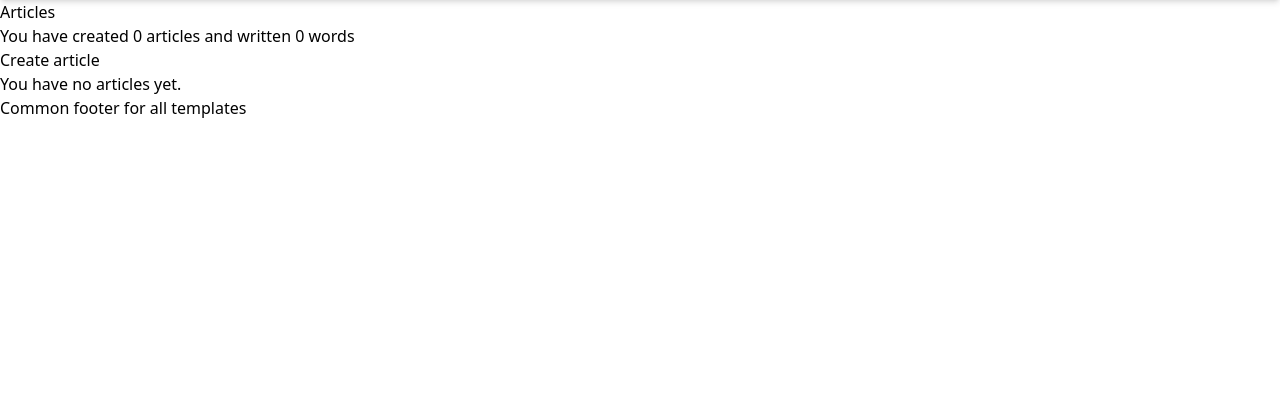
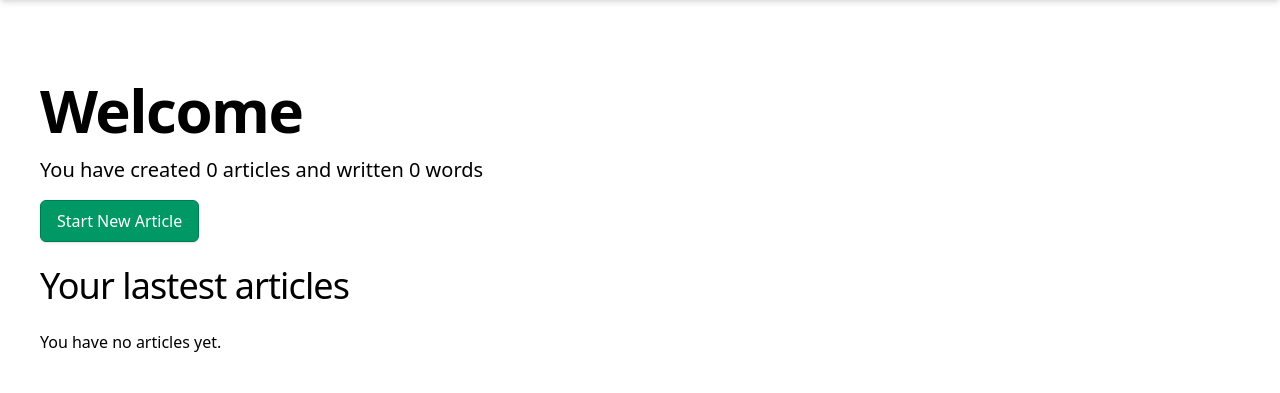
Before and after one commit to teguhsam/django-fullstack-webapp, a Django app: page /articles/ in a window 1280 px wide. Shown: the part 75-468 px from the top of the page. Run offline with Django 5.2, Linux system fonts and the light colour scheme; a user stored in the database is signed in; data that the repository does not hold is empty; some libraries are stand-ins or nearby versions.

Commit message:
styling the user's dashboard

```diff
--- a/static/output.css
+++ b/static/output.css
@@ -546,6 +546,18 @@
   .mx-auto {
     margin-inline: auto;
   }
+  .mt-10 {
+    margin-top: calc(var(--spacing) * 10);
+  }
+  .mb-4 {
+    margin-bottom: calc(var(--spacing) * 4);
+  }
+  .mb-6 {
+    margin-bottom: calc(var(--spacing) * 6);
+  }
+  .ml-2 {
+    margin-left: calc(var(--spacing) * 2);
+  }
   .block {
     display: block;
   }
@@ -554,6 +566,12 @@
   }
   .inline {
     display: inline;
+  }
+  .inline-block {
+    display: inline-block;
+  }
+  .w-full {
+    width: 100%;
   }
   .max-w-7xl {
     max-width: var(--container-7xl);
@@ -567,6 +585,9 @@
   .gap-6 {
     gap: calc(var(--spacing) * 6);
   }
+  .rounded-sm {
+    border-radius: var(--radius-sm);
+  }
   .border-b {
     border-bottom-style: var(--tw-border-style);
     border-bottom-width: 1px;
@@ -574,23 +595,52 @@
   .border-gray-300 {
     border-color: var(--color-gray-300);
   }
+  .bg-gray-200 {
+    background-color: var(--color-gray-200);
+  }
+  .p-2 {
+    padding: calc(var(--spacing) * 2);
+  }
+  .px-4 {
+    padding-inline: calc(var(--spacing) * 4);
+  }
   .px-10 {
     padding-inline: calc(var(--spacing) * 10);
   }
+  .py-0\.5 {
+    padding-block: calc(var(--spacing) * 0.5);
+  }
+  .py-1 {
+    padding-block: calc(var(--spacing) * 1);
+  }
   .py-4 {
     padding-block: calc(var(--spacing) * 4);
+  }
+  .text-center {
+    text-align: center;
+  }
+  .text-2xl {
+    font-size: var(--text-2xl);
+    line-height: var(--tw-leading, var(--text-2xl--line-height));
   }
   .text-sm {
     font-size: var(--text-sm);
     line-height: var(--tw-leading, var(--text-sm--line-height));
   }
-  .font-bold {
-    --tw-font-weight: var(--font-weight-bold);
-    font-weight: var(--font-weight-bold);
+  .text-xl {
+    font-size: var(--text-xl);
+    line-height: var(--tw-leading, var(--text-xl--line-height));
+  }
+  .text-xs {
+    font-size: var(--text-xs);
+    line-height: var(--tw-leading, var(--text-xs--line-height));
   }
   .font-semibold {
     --tw-font-weight: var(--font-weight-semibold);
     font-weight: var(--font-weight-semibold);
+  }
+  .uppercase {
+    text-transform: uppercase;
   }
   .shadow-md {
     --tw-shadow: 0 4px 6px -1px var(--tw-shadow-color, rgb(0 0 0 / 0.1)), 0 2px 4px -2px var(--tw-shadow-color, rgb(0 0 0 / 0.1));
@@ -614,13 +664,37 @@
       }
     }
   }
-  .hover\:shadow-gray-700 {
-    &:hover {
-      @media (hover: hover) {
-        --tw-shadow-color: var(--color-gray-700);
-      }
+  .sm\:w-auto {
+    @media (width >= 40rem) {
+      width: auto;
     }
   }
+  .md\:p-4 {
+    @media (width >= 48rem) {
+      padding: calc(var(--spacing) * 4);
+    }
+  }
+  .lg\:p-10 {
+    @media (width >= 64rem) {
+      padding: calc(var(--spacing) * 10);
+    }
+  }
+}
+.title {
+  font-size: var(--text-6xl);
+  line-height: var(--tw-leading, var(--text-6xl--line-height));
+  --tw-font-weight: var(--font-weight-semibold);
+  font-weight: var(--font-weight-semibold);
+  --tw-tracking: var(--tracking-tight);
+  letter-spacing: var(--tracking-tight);
+}
+.subtitle {
+  font-size: var(--text-4xl);
+  line-height: var(--tw-leading, var(--text-4xl--line-height));
+  --tw-font-weight: var(--font-weight-medium);
+  font-weight: var(--font-weight-medium);
+  --tw-tracking: var(--tracking-tight);
+  letter-spacing: var(--tracking-tight);
 }
 .button {
   border-radius: var(--radius-md);
@@ -840,3 +914,7 @@
   syntax: "*";
   inherits: false;
 }
+@property --tw-tracking {
+  syntax: "*";
+  inherits: false;
+}
--- a/templates/app/base.html
+++ b/templates/app/base.html
@@ -56,7 +56,7 @@
       </div>
     </nav>
     {% block content %} {% endblock content %}
-    <footer>Common footer for all templates</footer>
+    <footer></footer>
     {% block page_js %} {% endblock page_js %}
   </body>
 </html>
--- a/templates/app/home.html
+++ b/templates/app/home.html
@@ -1,20 +1,38 @@
-{% extends "app/base.html" %} {% block content %} {% load humanize %}
-<h1>Articles</h1>
-<p>
+{% extends "app/base.html" %} {% load humanize %} {% block content %}
+<main class="max-w-7xl mx-auto mt-10 p-2 md:p-4 lg:p-10">
+  <h1 class="title mb-4">Welcome</h1>
+  <p class="text-xl mb-4">
     You have created {{user.article_count | intcomma}}
     article{{user.article_count|pluralize}} and written
     {{user.written_words|intcomma}} word{{user.written_words|pluralize}}
   </p>
-<a href="{% url 'create_article' %}">Create article</a>
+  <a
+    class="button primary inline-block mb-6 w-full sm:w-auto text-center"
+    href="{% url 'create_article' %}"
+  >
+    Start New Article</a
+  >
+  <h2 class="subtitle mb-6">Your lastest articles</h2>
   {% if articles%}
   <ul>
     {% for article in articles %}
     <li>
-    <a href="{% url 'update_article' article.id %}">{{ article.title }} </a>
-    with {{article.word_count}} word{{ article.word_count | pluralize}}
+      <a
+        class="text-2xl flex items-center"
+        href="{% url 'update_article' article.id %}"
+        >{{ article.title }}
+        <span class="ml-2 px-4 py-0.5 text-xs rounded-sm uppercase bg-gray-200"
+          >{{article.status}}</span
+        >
+      </a>
+      <p class="text-sm">
+        {{article.word_count}} word{{ article.word_count | pluralize}}
+      </p>
     </li>
     {% endfor %}
   </ul>
   {%else%}
   <p>You have no articles yet.</p>
-{%endif%} {% endblock content %}
+  {%endif%}
+</main>
+{% endblock content %}
```
Also changed, not shown: static/input.css (+8 -0 lines). Lines whose indentation alone changed are shown as unchanged.
